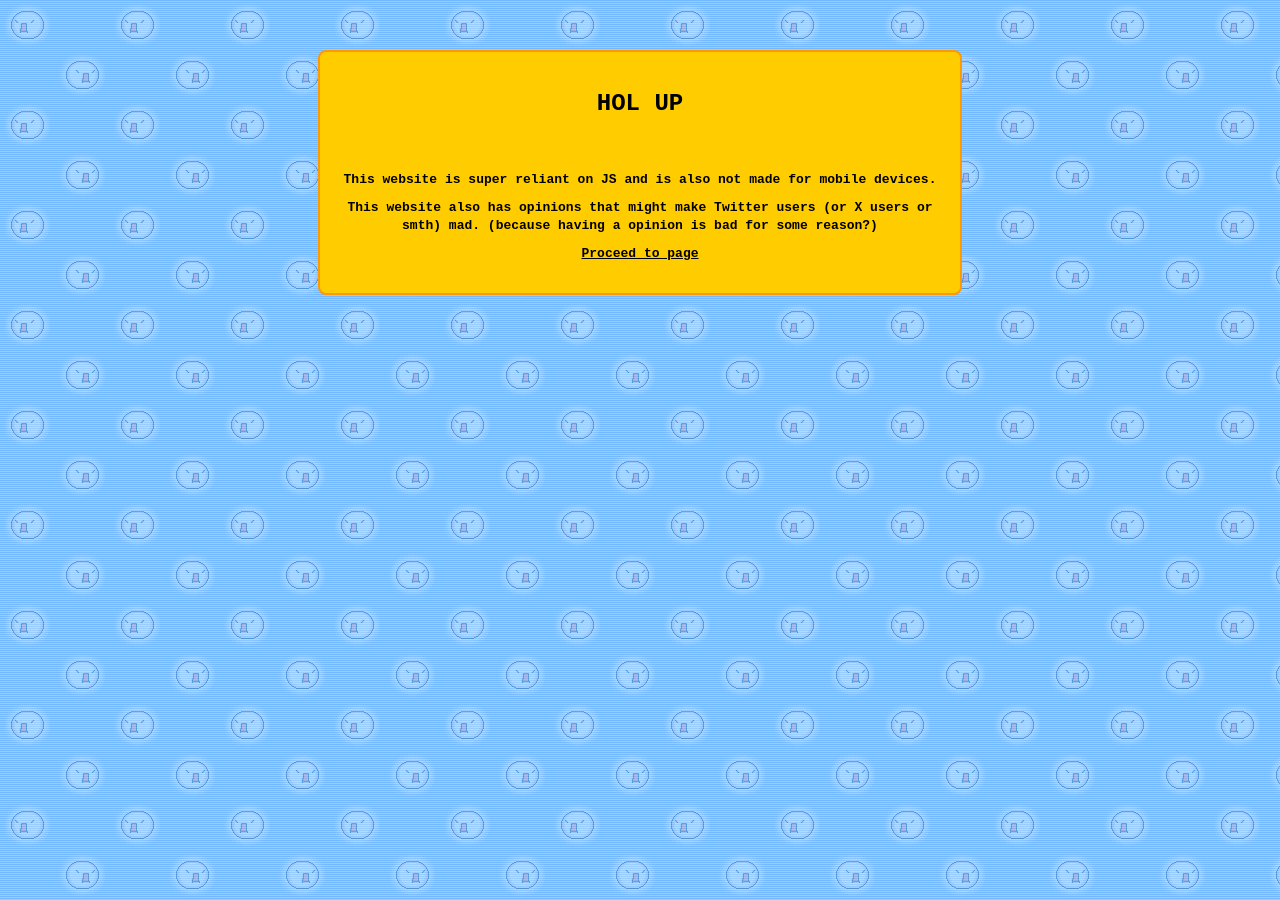
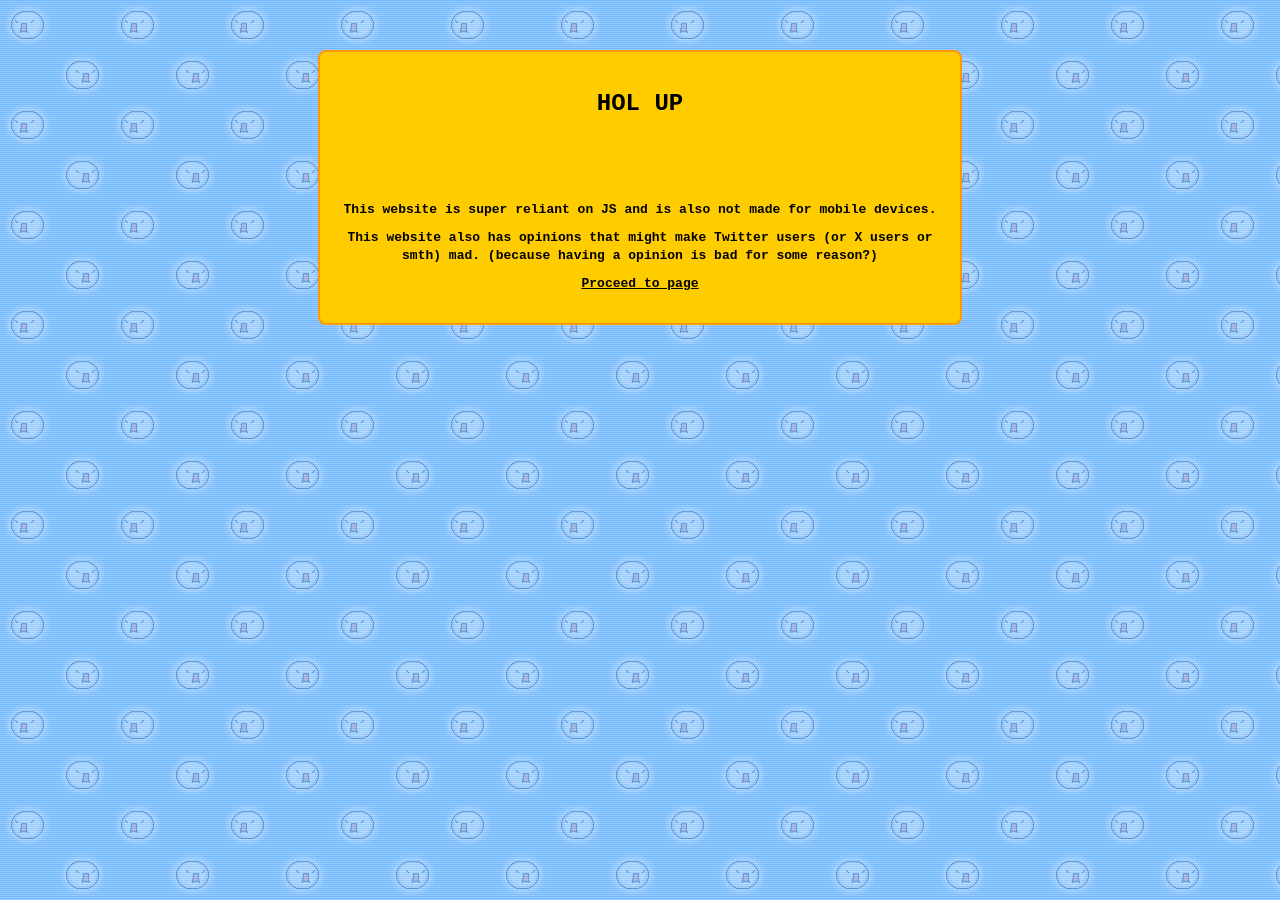
Before and after one commit to linuxfandudeguy/linuxfandudeguy.github.io, a Jekyll site: the page built from index.html, in a window 1280 px wide. Built offline with Jekyll 4.4.1, drawn with Linux system fonts in a browser that asks for light colours.

Commit message:
Update styles.css

```diff
--- a/assets/styles.css
+++ b/assets/styles.css
@@ -161,7 +161,7 @@ iframe::-webkit-scrollbar-thumb:hover {
 /* Horizontal rule styled like --- in markdown */
 hr {
   border: none;
-  height: 20px;
+  height: 50px;
   background: url('assets/8f42a18e.gif') repeat-x center;
   margin: 15px 0;
 }
```
